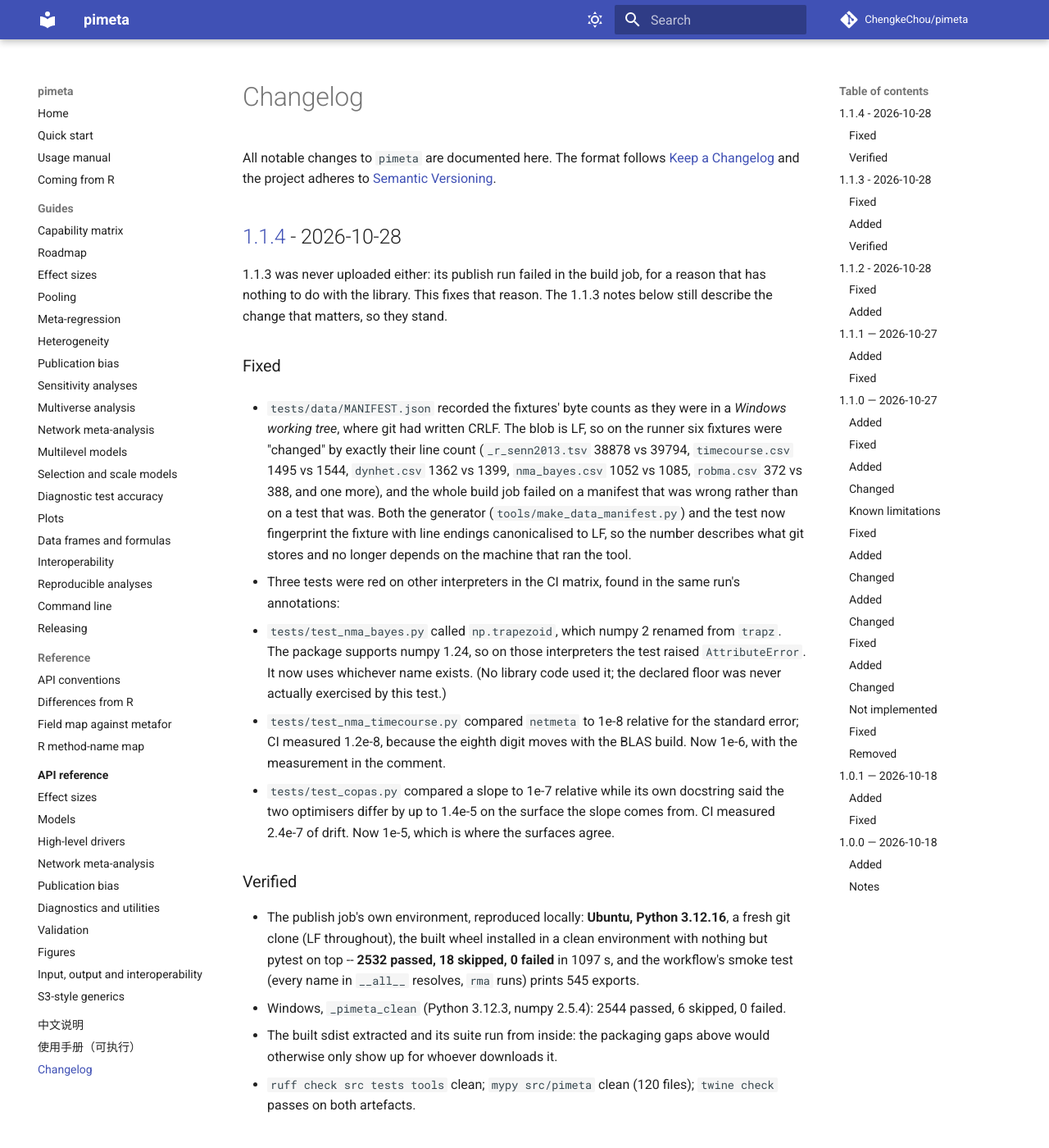
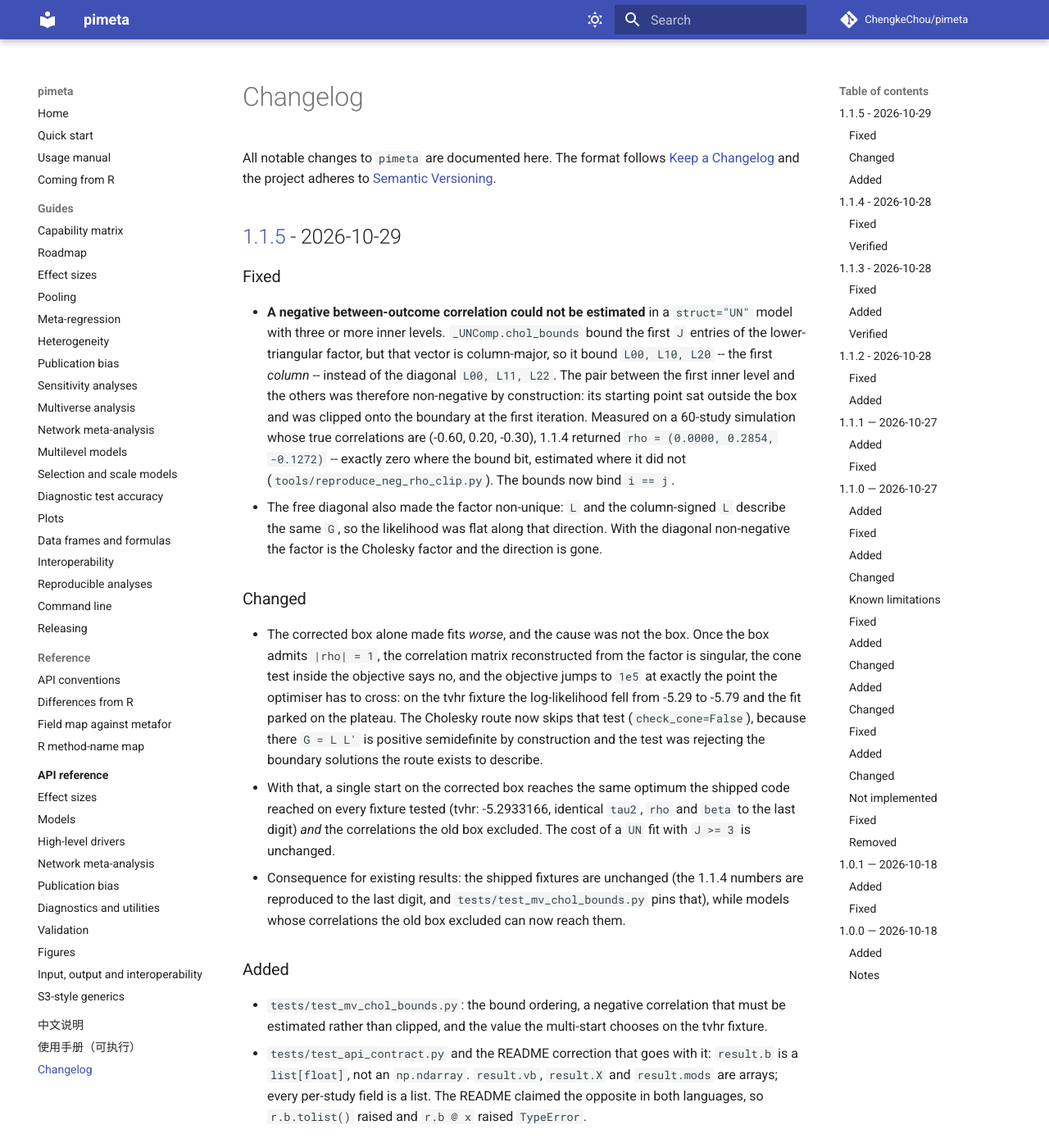
Before and after one commit to ChengkeChou/pimeta, an MkDocs documentation site: the page built from docs/changelog.md, in a window 1280 px wide and 1400 px high. Shown: the whole window at 82% size. Built offline with MkDocs 1.6.1 and Material for MkDocs 9.7.7, drawn with Linux system fonts in a browser that asks for light colours; comment, search, counter and statistics services are not loaded.

Commit message:
mv: bind the Cholesky diagonal, and stop rejecting the boundary it describes

```diff
--- a/docs/changelog.md
+++ b/docs/changelog.md
@@ -3,6 +3,57 @@
 All notable changes to `pimeta` are documented here.
 The format follows [Keep a Changelog](https://keepachangelog.com/en/1.1.0/)
 and the project adheres to [Semantic Versioning](https://semver.org/spec/v2.0.0.html).
+
+## [1.1.5] - 2026-10-29
+
+### Fixed
+
+- **A negative between-outcome correlation could not be estimated** in a
+  `struct="UN"` model with three or more inner levels. `_UNComp.chol_bounds`
+  bound the first `J` entries of the lower-triangular factor, but that vector
+  is column-major, so it bound `L00, L10, L20` -- the first *column* -- instead
+  of the diagonal `L00, L11, L22`. The pair between the first inner level and
+  the others was therefore non-negative by construction: its starting point
+  sat outside the box and was clipped onto the boundary at the first
+  iteration. Measured on a 60-study simulation whose true correlations are
+  (-0.60, 0.20, -0.30), 1.1.4 returned `rho = (0.0000, 0.2854, -0.1272)` --
+  exactly zero where the bound bit, estimated where it did not
+  (`tools/reproduce_neg_rho_clip.py`). The bounds now bind `i == j`.
+- The free diagonal also made the factor non-unique: `L` and the
+  column-signed `L` describe the same `G`, so the likelihood was flat along
+  that direction. With the diagonal non-negative the factor is the Cholesky
+  factor and the direction is gone.
+
+### Changed
+
+- The corrected box alone made fits *worse*, and the cause was not the box.
+  Once the box admits `|rho| = 1`, the correlation matrix reconstructed from
+  the factor is singular, the cone test inside the objective says no, and the
+  objective jumps to `1e5` at exactly the point the optimiser has to cross: on
+  the tvhr fixture the log-likelihood fell from -5.29 to -5.79 and the fit
+  parked on the plateau. The Cholesky route now skips that test
+  (`check_cone=False`), because there `G = L L'` is positive semidefinite by
+  construction and the test was rejecting the boundary solutions the route
+  exists to describe.
+- With that, a single start on the corrected box reaches the same optimum the
+  shipped code reached on every fixture tested (tvhr: -5.2933166, identical
+  `tau2`, `rho` and `beta` to the last digit) *and* the correlations the old
+  box excluded. The cost of a `UN` fit with `J >= 3` is unchanged.
+- Consequence for existing results: the shipped fixtures are unchanged (the
+  1.1.4 numbers are reproduced to the last digit, and `tests/test_mv_chol_bounds.py`
+  pins that), while models whose correlations the old box excluded can now
+  reach them.
+
+### Added
+
+- `tests/test_mv_chol_bounds.py`: the bound ordering, a negative correlation
+  that must be estimated rather than clipped, and the value the multi-start
+  chooses on the tvhr fixture.
+- `tests/test_api_contract.py` and the README correction that goes with it:
+  `result.b` is a `list[float]`, not an `np.ndarray`. `result.vb`, `result.X`
+  and `result.mods` are arrays; every per-study field is a list. The README
+  claimed the opposite in both languages, so `r.b.tolist()` raised and
+  `r.b @ x` raised `TypeError`.
 
 ## [1.1.4] - 2026-10-28
 
@@ -2991,6 +3042,7 @@ First public release. Complete pure-Python reproduction of R's `metafor`
 - No R, rpy2, or third-party meta-analysis package is used or required.
 
 [1.0.0]: https://github.com/ChengkeChou/pimeta/releases/tag/v1.0.0
+[1.1.5]: https://github.com/ChengkeChou/pimeta/releases/tag/v1.1.5
 [1.1.4]: https://github.com/ChengkeChou/pimeta/releases/tag/v1.1.4
 [1.1.3]: https://github.com/ChengkeChou/pimeta/releases/tag/v1.1.3
 [1.1.2]: https://github.com/ChengkeChou/pimeta/releases/tag/v1.1.2
--- a/pyproject.toml
+++ b/pyproject.toml
@@ -8,7 +8,7 @@ build-backend = "setuptools.build_meta"
 # (Plain "pmeta" was taken: an unrelated 1 KB stub registered it in 2020.)
 # Source repository: https://github.com/ChengkeChou/pimeta
 name = "pimeta"
-version = "1.1.4"
+version = "1.1.5"
 description = "Pure-Python meta-analysis: fixed/random-effects, network meta-analysis, meta-regression, publication bias and plots — a faithful port of R's metafor, netmeta and meta."
 readme = "README.md"
 requires-python = ">=3.10"
```
Also changed, not shown: CHANGELOG.md (+52 -0 lines), 2 other files.
